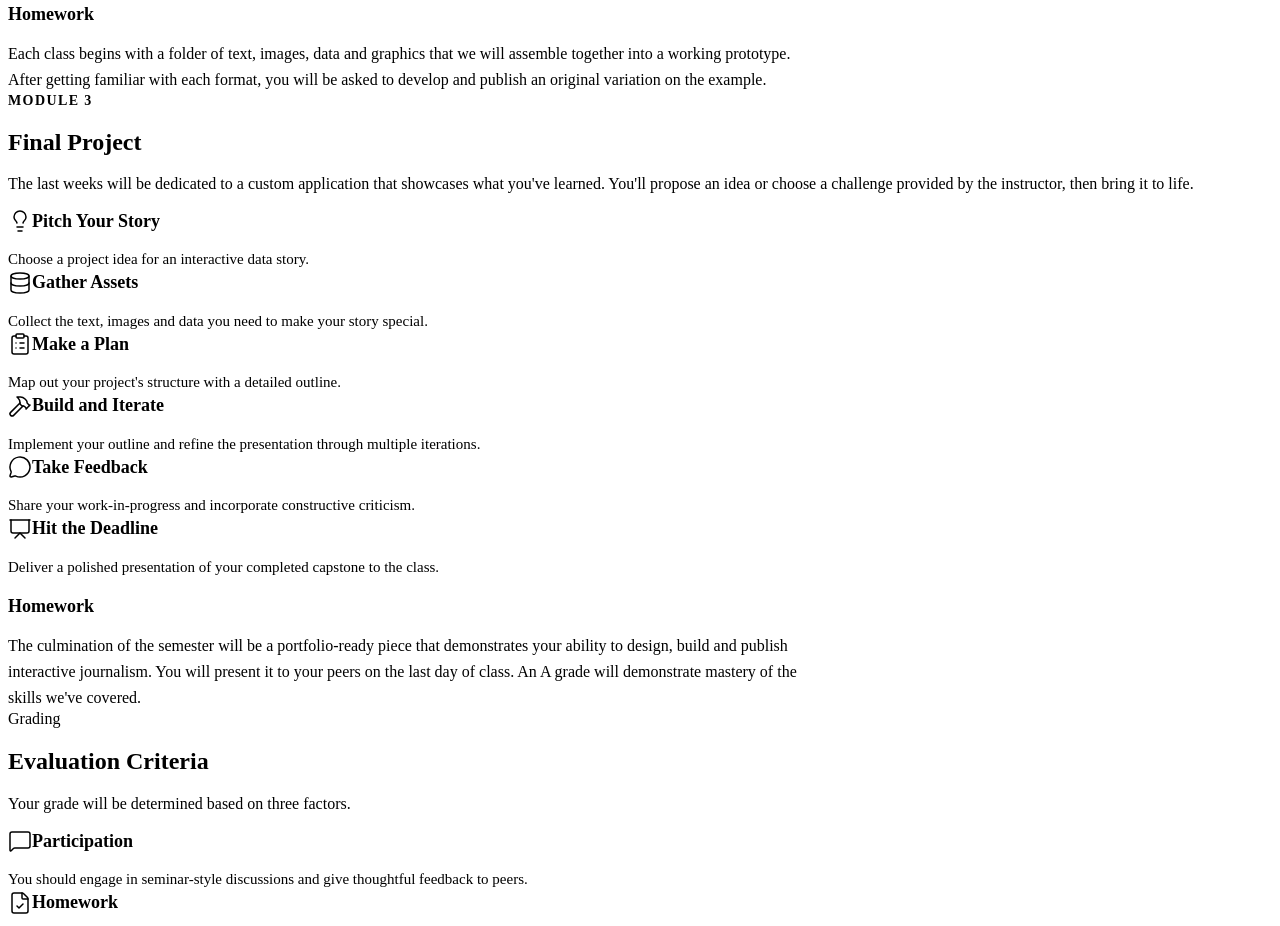
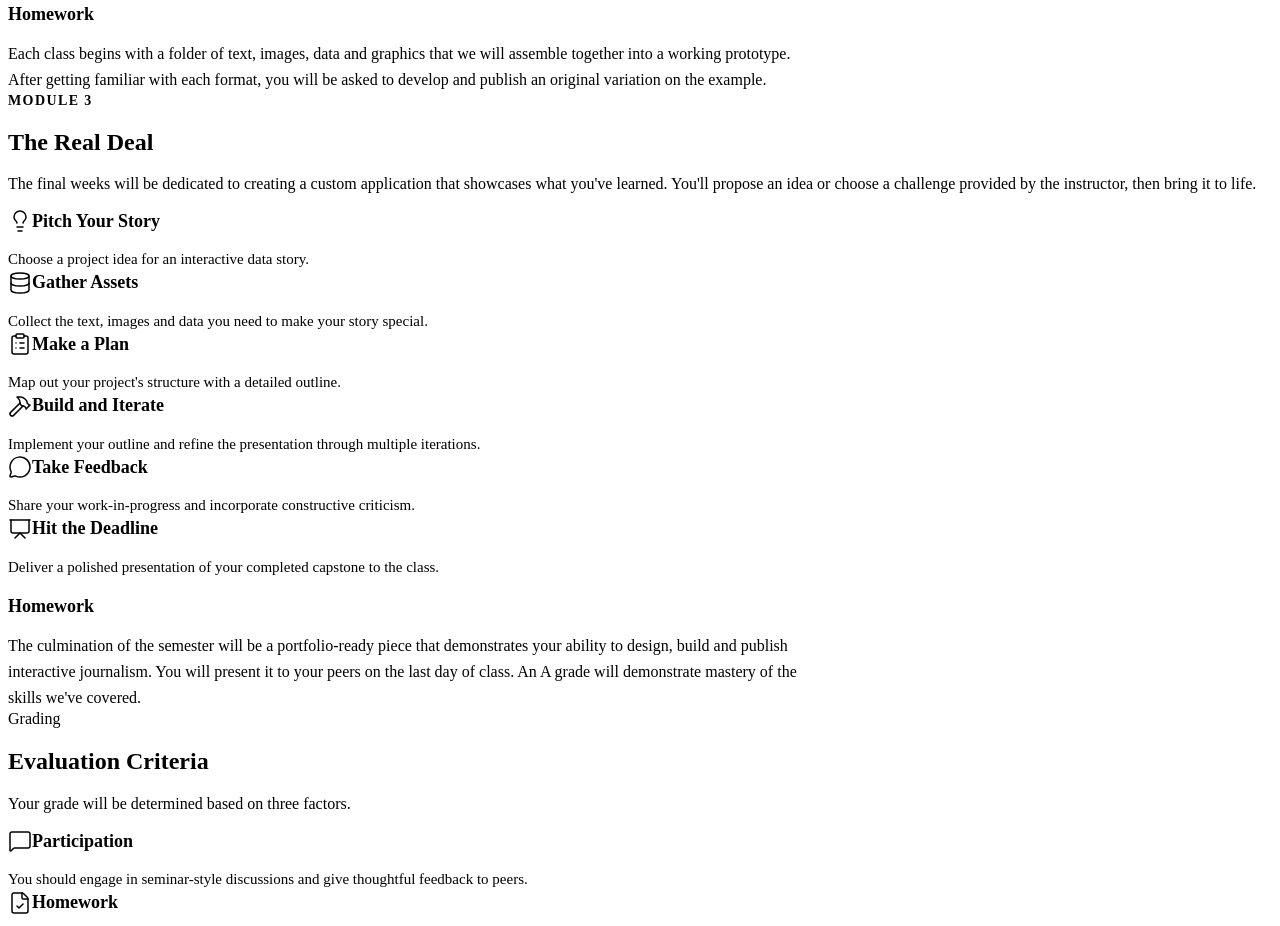
Before and after one commit to palewire/cuny-jour-73361-coding-the-news, a SvelteKit app: page / in a window 1280 px wide. Shown: the part 1200-2126 px from the top of the page. Built offline with nearby package versions, Linux system fonts and the light colour scheme.

Commit message:
feat: update title and intro for Final Project module to enhance clarity

```diff
--- a/src/routes/+page.svelte
+++ b/src/routes/+page.svelte
@@ -208,9 +208,9 @@
 
   <Module
     number={3}
-    title="Final Project"
-    id="final-project"
-    intro="The last weeks will be dedicated to a custom application that showcases what you've learned. You'll propose an idea or choose a challenge provided by the instructor, then bring it to life."
+    title="The Real Deal"
+    id="real-deal"
+    intro="The final weeks will be dedicated to creating a custom application that showcases what you've learned. You'll propose an idea or choose a challenge provided by the instructor, then bring it to life."
     homework="The culmination of the semester will be a portfolio-ready piece that demonstrates your ability to design, build and publish interactive journalism. You will present it to your peers on the last day of class. An A grade will demonstrate mastery of the skills we've covered."
     background="white"
   >
```
